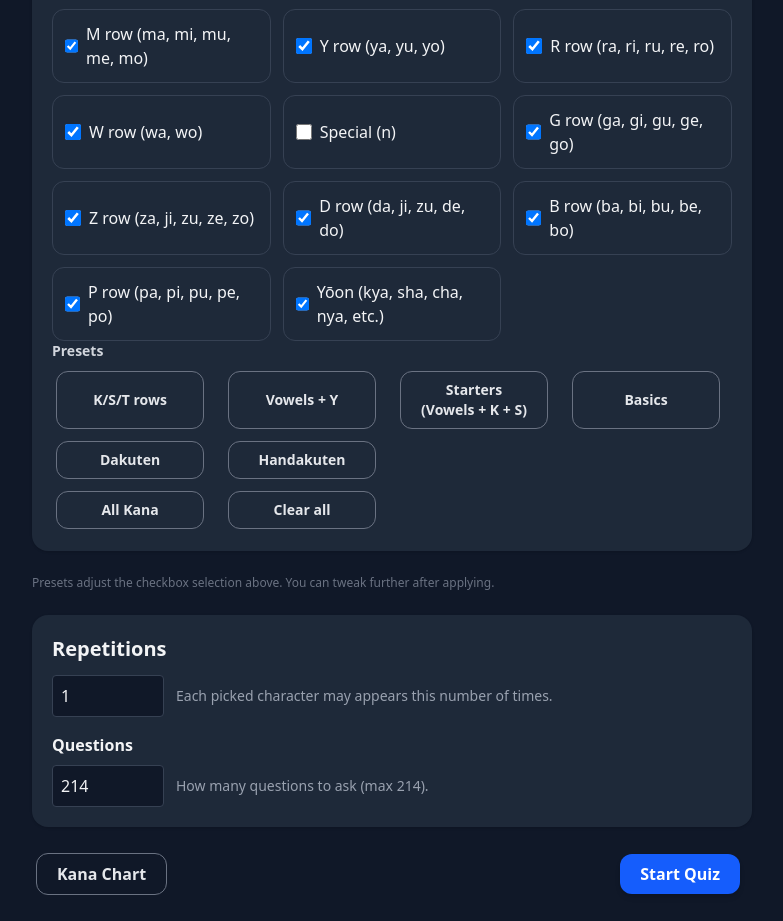
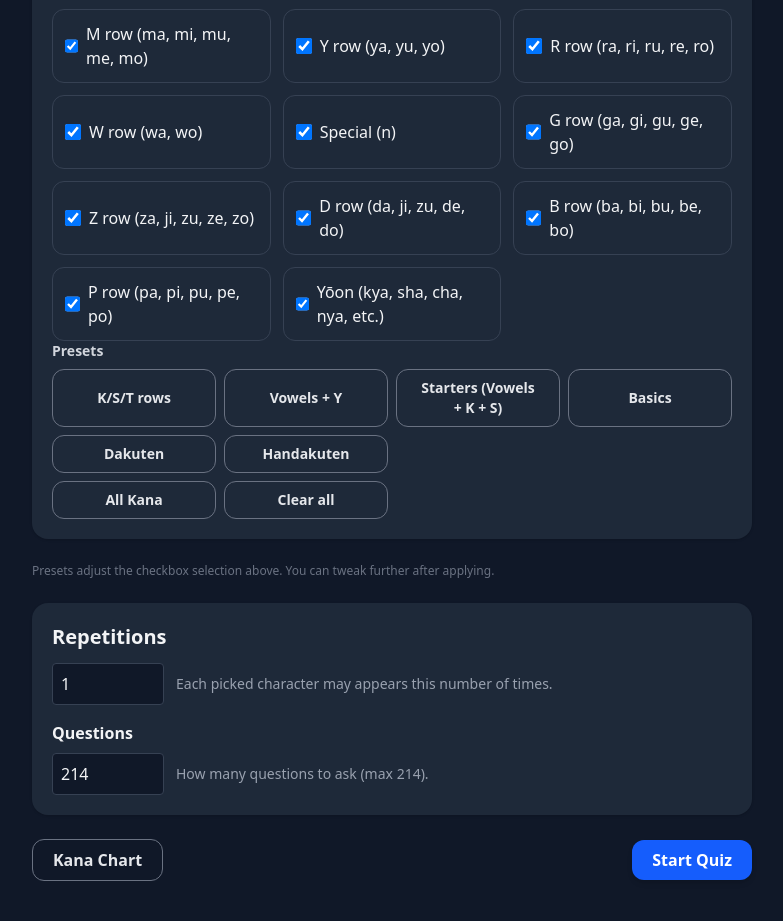
Before and after one commit to drob0009/drob0009.github.io, a plain HTML site: page index.html in a window 1280 px wide. Shown: the part 801-1722 px from the top of the page, without its empty margins (248-1031 px from the left). Drawn offline with Linux system fonts and the light colour scheme.

Commit message:
More style tweaks, one minor fix

```diff
--- a/index.html
+++ b/index.html
@@ -139,7 +139,7 @@
             <span>W row (wa, wo)</span>
           </label>
           <label class="flex items-center gap-2 border border-gray-700 rounded-xl p-3 cursor-pointer">
-            <input type="checkbox" class="charPool w-4 h-4" value="special" />
+            <input type="checkbox" class="charPool w-4 h-4" value="special" checked/>
             <span>Special (n)</span>
           </label>
 
--- a/input.css
+++ b/input.css
@@ -5,7 +5,7 @@
 }
 
 .btn {
-  @apply inline-flex items-center justify-center rounded-xl font-semibold px-5 py-2 transition ml-1 mr-3 my-0.5 ;
+  @apply inline-flex items-center justify-center rounded-xl font-semibold px-5 py-2 transition;
 }
 
 /* Strong call to action */
```
Also changed, not shown: output.css.
